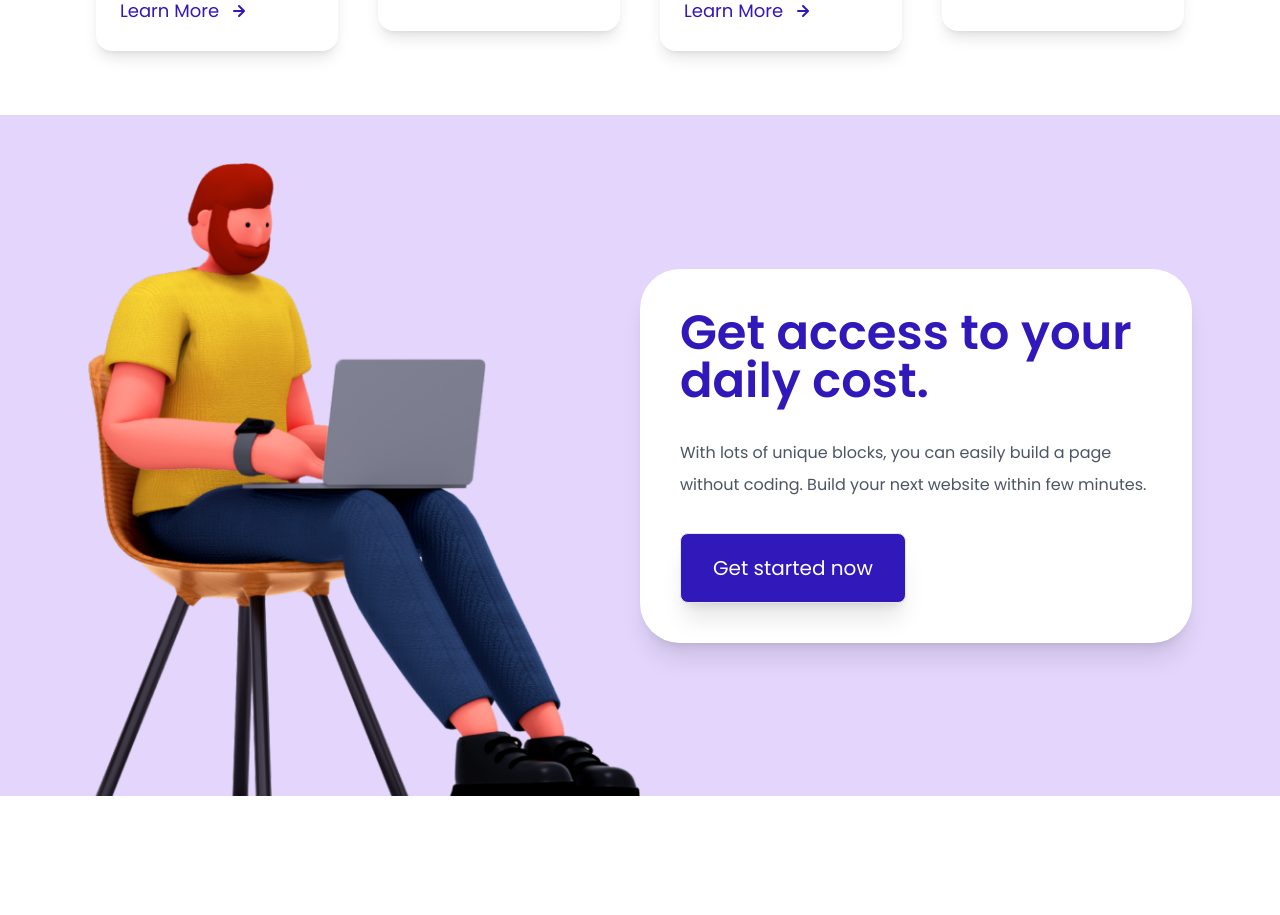
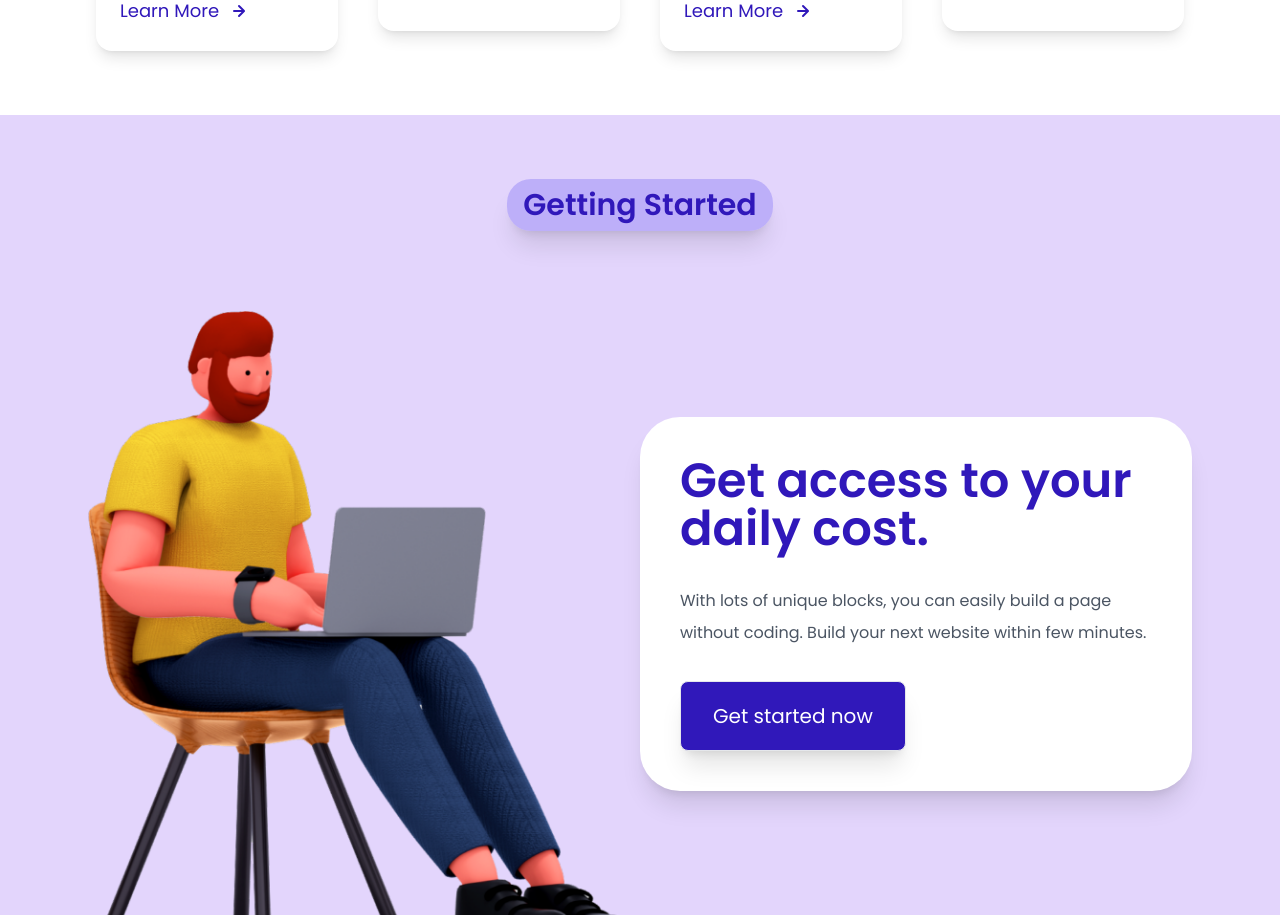
Before and after one commit to bravo-stack/Tailwind-Landing-Page, a React (Create React App) app: page / in a window 1280 px wide. Shown: the part 1686-2601 px from the top of the page. Before the commit the page ends 2482 px from the top, so only its background shows below. Built offline with nearby package versions, Linux system fonts and the light colour scheme.

Commit message:
added label to the section, using the label component

```diff
--- a/src/GetStarted.js
+++ b/src/GetStarted.js
@@ -1,4 +1,5 @@
 import working from "./assets/content-man-image.png"
+import Label from "./components/Label"
 import Wrapper from "./components/Wrapper"
 import GetAccessCard from "./GetAccessCard"
 
@@ -8,16 +9,20 @@ function GetStarted() {
         <section className='my-bg-sec pt-10 lg:pt-0'>
             <Wrapper>
 
+                <div className="pt-10 lg:pt-16 lg:pb-8 mb-10 md:mb-12 lg:mb-0">
+                    <Label text="Getting Started" />
+                </div>
+
                 {/* Getting started container */}
                 <div className="flex flex-col lg:flex-row-reverse">
 
                     {/* Getting Started card view */}
-                    <div className="flex lg:w-1/2 md:w-2/3 m-auto">
+                    <div className="flex lg:w-1/2 md:w-5/6 m-auto">
                         <GetAccessCard />
                     </div>
 
                     {/* Getting started image */}
-                    <div className="pt-12 lg:w-1/2 md:w-2/3 m-auto">
+                    <div className="pt-12 lg:w-1/2 md:w-5/6 m-auto">
                         <div className="flex ">
                             <img className="" src={working} alt="get started" />
                         </div>
```
